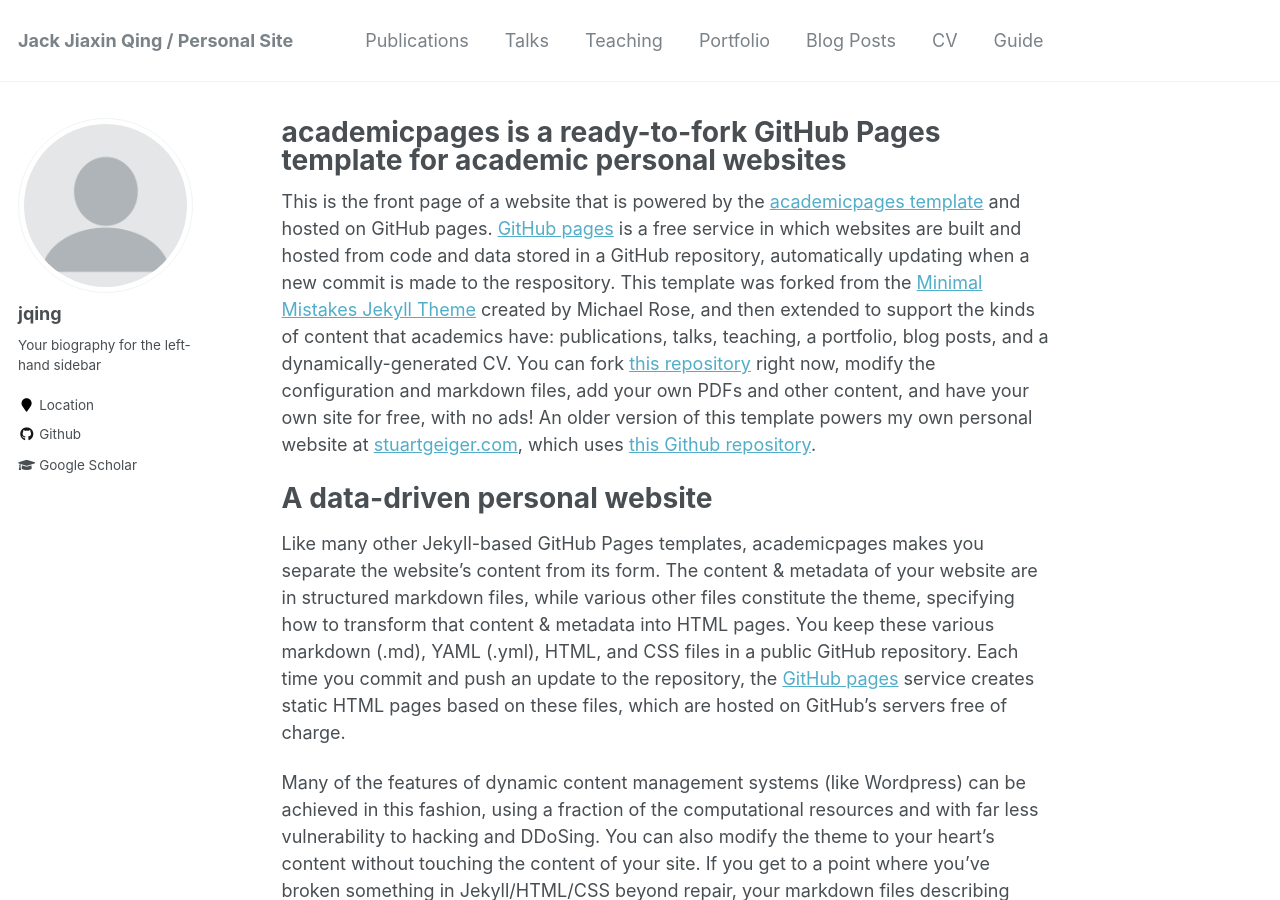
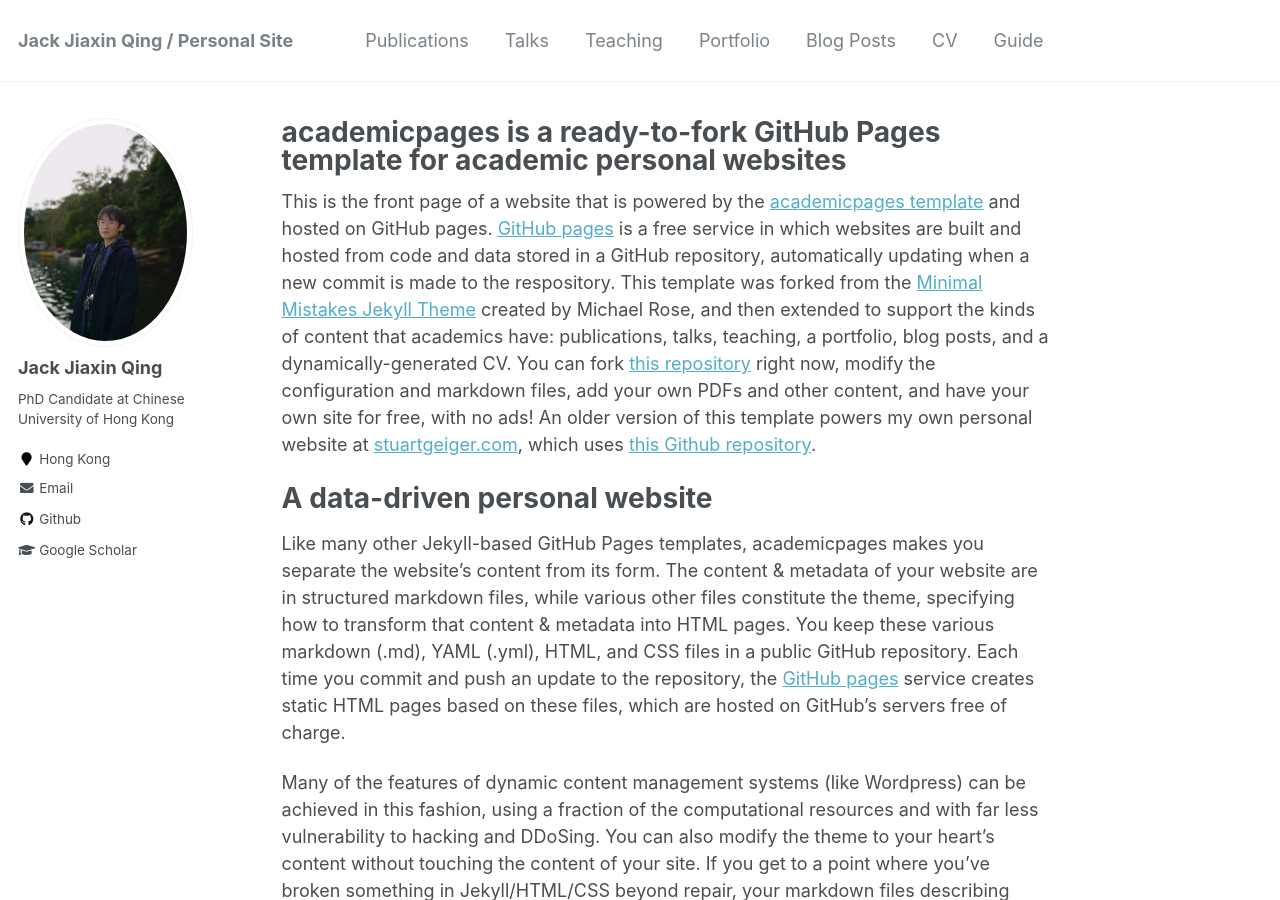
Before and after one commit to jqin4749/jqin4749.github.io, a Jekyll site: the page built from _pages/about.md, in a window 1280 px wide and 900 px high. Built offline with Jekyll 4.4.1, drawn with Linux system fonts in a browser that asks for light colours.

```diff
--- a/_config.yml
+++ b/_config.yml
@@ -80,14 +80,14 @@ analytics:
 
 # Site Author
 author:
-  name             : "jqing"
-  avatar           : "profile.png"
-  bio              : "Your biography for the left-hand sidebar"
-  location         : "Location"
+  name             : "Jack Jiaxin Qing"
+  avatar           : "me.jpeg"
+  bio              : "PhD Candidate at Chinese University of Hong Kong"
+  location         : "Hong Kong"
   employer         :
   pubmed           :
   googlescholar    : "https://scholar.google.com/citations?user=jpUlRiYAAAAJ&hl=en"
-  email            :
+  email            :  "jqing@ie.cuhk.edu.hk"
   researchgate     :  # example: "https://www.researchgate.net/profile/yourprofile"
   uri              :
   bitbucket        :
@@ -96,7 +96,7 @@ author:
   flickr           :
   facebook         :
   foursquare       :
-  github           : "academicpages"
+  github           : "jqin4749"
   google_plus      :
   keybase          :
   instagram        :
```
Also changed, not shown: README.md (deleted, +0 -31 lines), images/me.jpeg (added).
